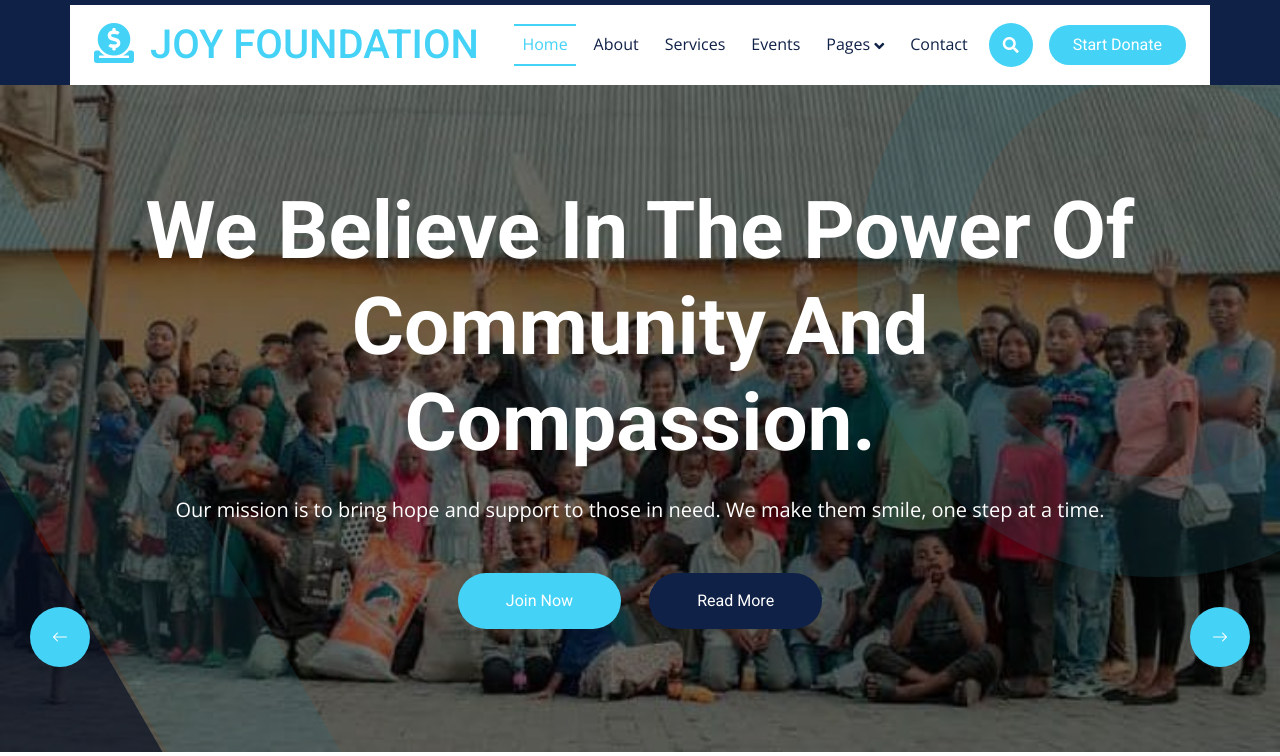
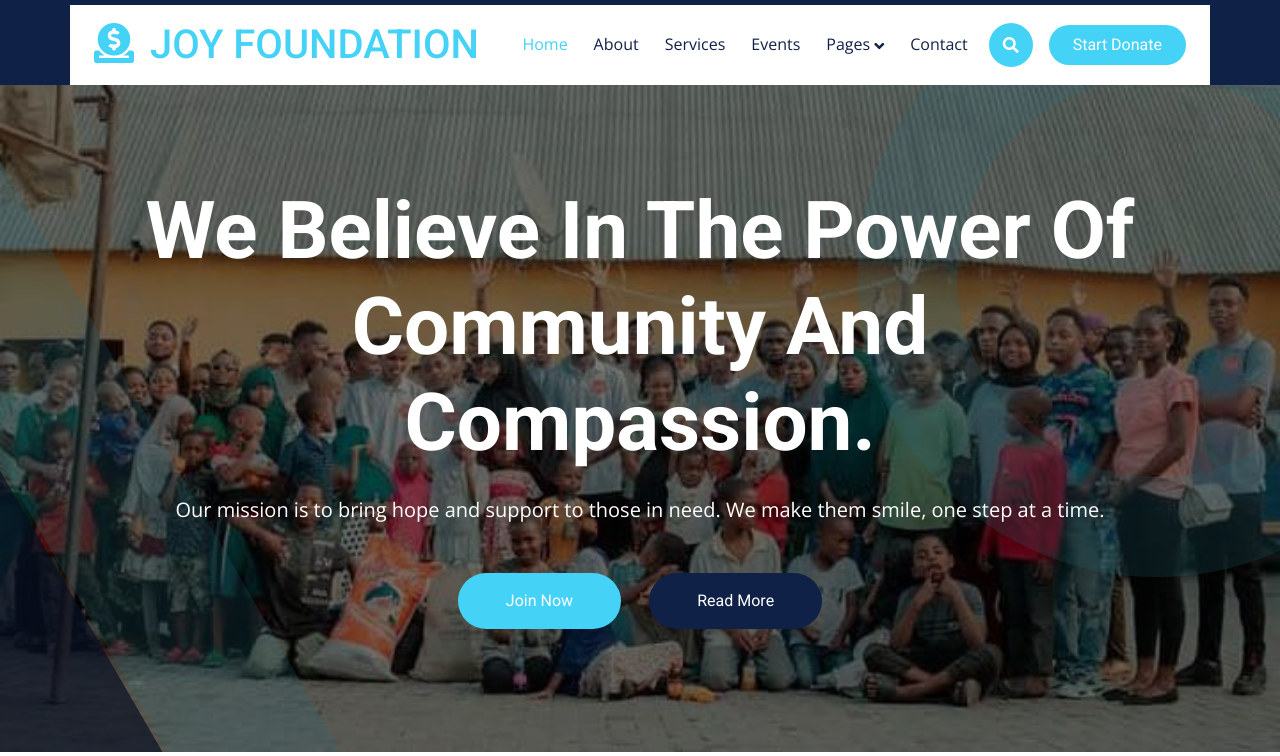
Before and after one commit to thejoyfoundation/web, a plain HTML site: page index.html in a window 1280 px wide. Shown: the part 44-800 px from the top of the page. Drawn offline with nearby package versions, Linux system fonts and the light colour scheme; animation ran at ten frames a second.

Commit message:
Add files via upload

```diff
--- a/css/style.css
+++ b/css/style.css
@@ -148,7 +148,7 @@
     content: "";
     width: 0;
     height: 0;
-    border: 0px solid var(--bs-primary);
+
     transition: 0.5s;
 }
 
@@ -174,6 +174,7 @@
 .sticky-top .navbar .navbar-nav .nav-link:hover,
 .sticky-top .navbar .navbar-nav .nav-link.active {
     color: var(--bs-primary) !important;
+
 }
 
 .navbar .dropdown-toggle::after {
@@ -246,36 +247,6 @@
     z-index: 1;
 }
 
-.owl-prev,
-.owl-next {
-    position: absolute;
-    width: 60px;
-    height: 60px;
-    top: 50%;
-    transform: translateY(-50%);
-    padding: 20px 20px;
-    border-radius: 40px;
-    background: var(--bs-primary);
-    color: var(--bs-white);
-    display: flex;
-    align-items: center;
-    justify-content: center;
-    transition: 0.5s;
-}
-
-.owl-prev {
-    left: 30px;
-}
-
-.owl-next {
-    right: 30px;
-}
-
-.owl-prev:hover,
-.owl-next:hover {
-    background: var(--bs-dark) !important;
-    color: var(--bs-white) !important;
-}
 
 .header-carousel .header-carousel-item-img-1,
 .header-carousel .header-carousel-item-img-2,
```
Also changed, not shown: css/bootstrap.min.css, img/chi.png (added), img/favicon.jpg (added), img/joy.png (added), img/tick.png (added), 2 other files.
